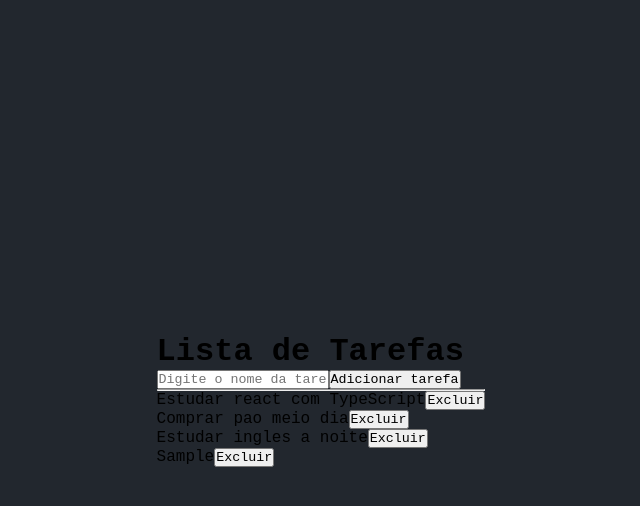
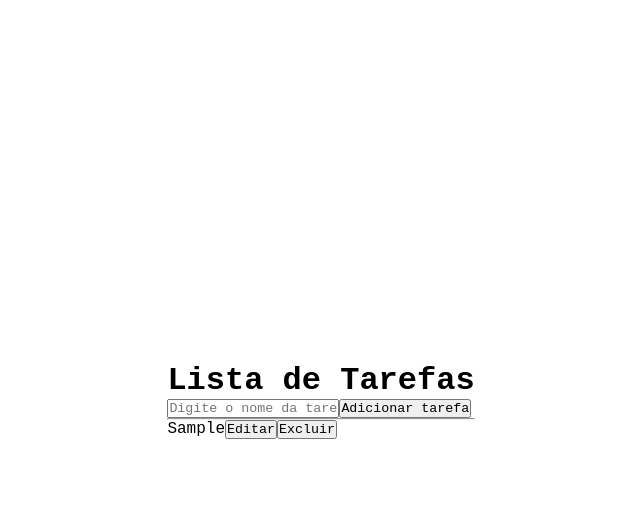
Before and after one commit to FernandoVenturini/Find_Out_Your_Age, a React (Vite) app: page / in a window 1280 px wide. Both pictures are taken after typing "Sample" into the empty fields and a click on the button "Adicionar tarefa". Shown: the top 506 px of the page, without its empty margins (319-959 px from the left). Built offline with nearby package versions, Linux system fonts and the light colour scheme; the HTML template or start-up script is replaced by a standard one.

Commit message:
finished function register

```diff
--- a/src/App.tsx
+++ b/src/App.tsx
@@ -236,11 +236,12 @@
 export default function App() {
 
   const [input, setInput] = useState("");
-  const [tasks, setTasks] = useState([
-    'Estudar react com TypeScript',
-    'Comprar pao meio dia',
-    'Estudar ingles a noite'
-  ]);
+  const [tasks, setTasks] = useState<string[]>([]);
+
+  const [editTask, setEditTask] = useState({
+    enabled: false,
+    task: ''
+  })
 
   function handleRegister() {
     if (!input) {
@@ -248,8 +249,39 @@
       return;
     }
 
+    if (editTask.enabled) {
+      handleSaveEdit();
+      return;
+    }
+
     setTasks(tarefas => [...tarefas, input]);
     setInput("");
+  }
+
+  function handleSaveEdit() {
+    const findIndexTask = tasks.findIndex(task => task === editTask.task);
+    const allTasks = [...tasks];
+    allTasks[findIndexTask] = input;
+    setTasks(allTasks);
+
+    setEditTask({
+      enabled: false,
+      task: ''
+    });
+    setInput('');
+  }
+
+  function handleDelete(item:string) {
+    const removeTask = tasks.filter(task => task !== item);
+    setTasks(removeTask);
+  }
+
+  function handleEdit(item:string) {
+    setInput(item)
+    setEditTask({
+      enabled: true,
+      task: item
+    })
   }
 
   return (
@@ -260,13 +292,16 @@
         value={input}
         onChange={(e) => setInput(e.target.value)}
       />
-      <button onClick={handleRegister}>Adicionar tarefa</button>
+      <button onClick={handleRegister}>
+        {editTask.enabled ? "Atualizar tarefa" : "Adicionar tarefa"}
+      </button>
       <hr />
 
       {tasks.map((item, index) => (
         <section key={item}>
           <span>{item}</span>
-          <button>Excluir</button>
+          <button onClick={() => handleEdit(item)}>Editar</button>
+          <button onClick={() => handleDelete(item)}>Excluir</button>
         </section>
       ))}
     </>
--- a/src/index.css
+++ b/src/index.css
@@ -6,7 +6,7 @@
 }
 
 body {
-    background-color: #22272e;
+    background-color: #fff;
     height: 100vh;
     display: flex;
     justify-content: center;
```
